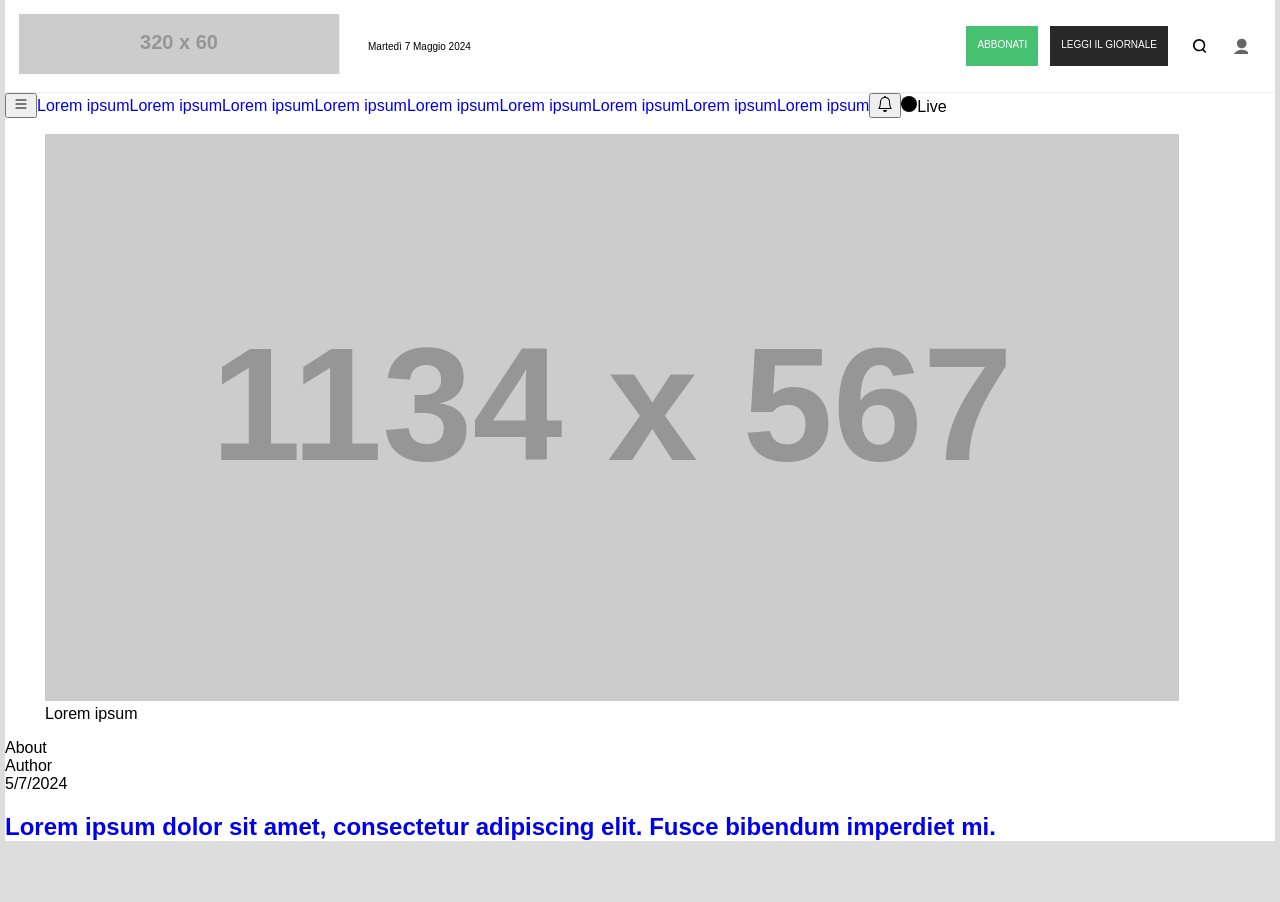
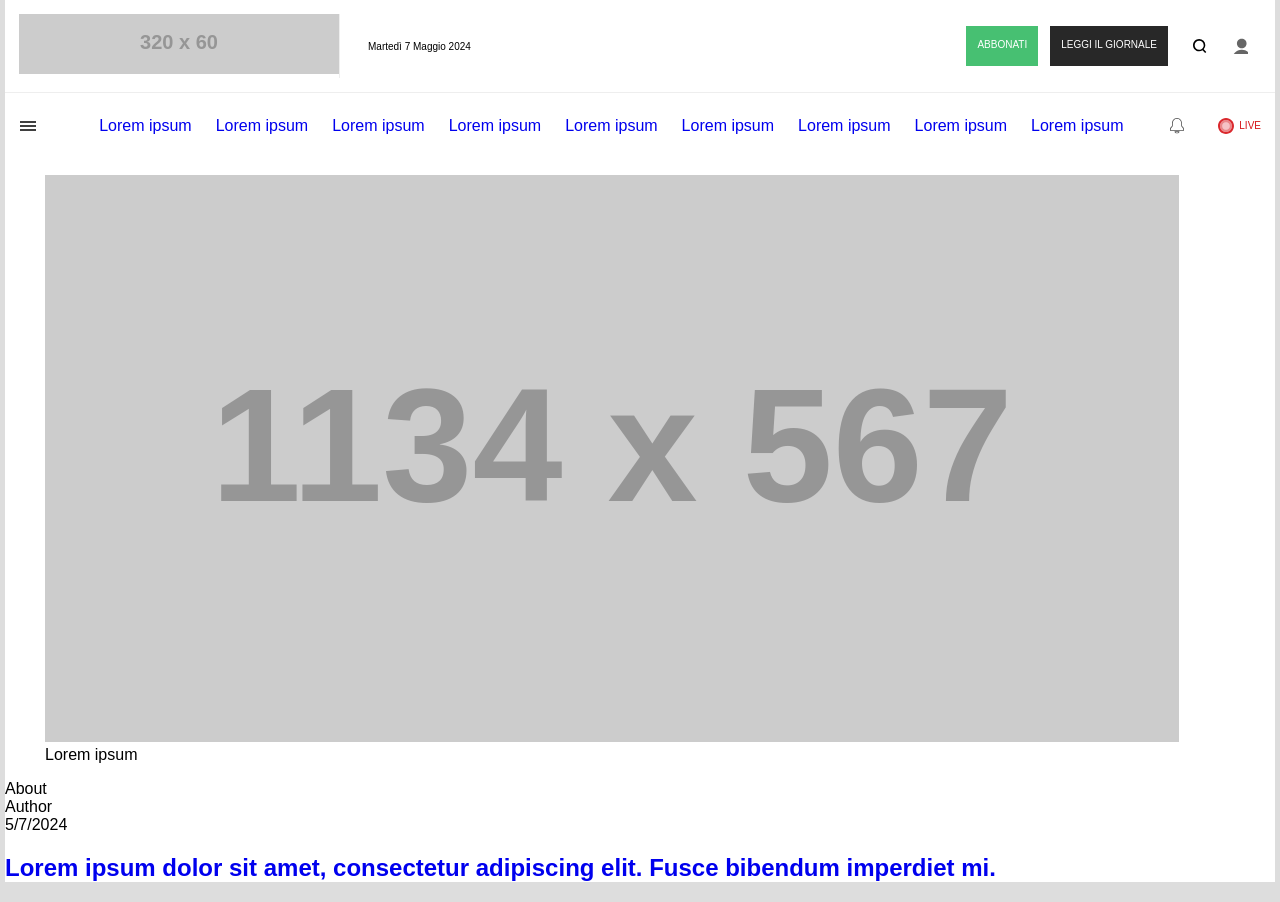
Before and after one commit to filippo-viti/elaborato-ppm, a React (Vite) app: page / in a window 1280 px wide. Before the commit the page ends 861 px from the top, so only its background shows below. Built offline with nearby package versions, Linux system fonts and the light colour scheme.

Commit message:
Styled navbar

```diff
--- a/src/App.css
+++ b/src/App.css
@@ -10,5 +10,5 @@ a {
 svg {
     height: 16px;
     width: 16px;
-    vertical-align: baseline;
+    vertical-align: middle;
 }
--- /dev/null
+++ b/src/components/buttons/IconButton.tsx
@@ -0,0 +1,14 @@
+import styled from "styled-components";
+
+export const IconButton = styled.button`
+    display: flex;
+    color: black;
+    width: 40px;
+    height: 40px;
+    text-align: center;
+    align-items: center;
+    justify-content: center;
+    border: none;
+    background-color: transparent;
+    cursor: pointer;
+`;
--- a/src/components/header/HeaderNavbar.tsx
+++ b/src/components/header/HeaderNavbar.tsx
@@ -1,15 +1,63 @@
 import styled from "styled-components";
+import {IconButton} from "../buttons/IconButton.tsx";
 
 const Navbar = styled.div`
     display: flex;
     align-items: center;
+    justify-content: space-between;
+    width: inherit;
+
+    ${IconButton} {
+        padding: 13px 8px 13px 14px;
+        margin-right: .5rem;
+    }
 `;
+
+const Nav = styled.nav`
+    display: flex;
+    justify-content: center;
+    align-items: center;
+`;
+
+const Ul = styled.ul`
+    display: flex;
+    flex-wrap: nowrap;
+    list-style-type: none;
+`;
+
+const Li = styled.li`
+    margin: .5rem 1.5rem .5rem 0;
+`;
+
+const ButtonGroup = styled.div`
+    display: flex;
+    padding: 0 14px 0 0;
+    align-items: center;
+`;
+
+const LiveButtonWrapper = styled.div`
+    padding: 0 0 0 .9rem;
+    display: inline-block;
+    font-size: 10px;
+    line-height: 20px;
+    text-transform: uppercase;
+`;
+
+const LiveButtonBadge = styled.svg`
+    width: 20px;
+    margin-right: .2rem;
+`;
+
+const A = styled.a`
+    color: #d61116;
+`;
+
 
 export default function HeaderNavbar() {
   return (
     <Navbar>
       <HamburgerButton/>
-      <NavLinks/>
+      <NavbarLinks/>
       <NavRightButtons/>
     </Navbar>
   );
@@ -17,61 +65,87 @@ export default function HeaderNavbar() {
 
 function HamburgerButton() {
   return (
-    <button>
-      <svg xmlns="http://www.w3.org/2000/svg" width="16" height="16" fill="currentColor" className="bi bi-list"
-           viewBox="0 0 16 16">
-        <path fillRule="evenodd"
-              d="M2.5 12a.5.5 0 0 1 .5-.5h10a.5.5 0 0 1 0 1H3a.5.5 0 0 1-.5-.5m0-4a.5.5 0 0 1 .5-.5h10a.5.5 0 0 1 0 1H3a.5.5 0 0 1-.5-.5m0-4a.5.5 0 0 1 .5-.5h10a.5.5 0 0 1 0 1H3a.5.5 0 0 1-.5-.5"/>
+    <IconButton>
+      <svg xmlns="http://www.w3.org/2000/svg" viewBox="0 0 24 14">
+        <path d="M0 12h24v2H0zM0 6h24v2H0zM0 0h24v2H0z"></path>
       </svg>
-    </button>
+    </IconButton>
   );
 }
 
-function NavLinks() {
+function NavbarLinks() {
   return (
-    <nav>
-      <a href={"#"}>Lorem ipsum</a>
-      <a href={"#"}>Lorem ipsum</a>
-      <a href={"#"}>Lorem ipsum</a>
-      <a href={"#"}>Lorem ipsum</a>
-      <a href={"#"}>Lorem ipsum</a>
-      <a href={"#"}>Lorem ipsum</a>
-      <a href={"#"}>Lorem ipsum</a>
-      <a href={"#"}>Lorem ipsum</a>
-      <a href={"#"}>Lorem ipsum</a>
-    </nav>
+    <Nav>
+      <Ul>
+        <Li><a href={"#"}>Lorem ipsum</a></Li>
+        <Li><a href={"#"}>Lorem ipsum</a></Li>
+        <Li><a href={"#"}>Lorem ipsum</a></Li>
+        <Li><a href={"#"}>Lorem ipsum</a></Li>
+        <Li><a href={"#"}>Lorem ipsum</a></Li>
+        <Li><a href={"#"}>Lorem ipsum</a></Li>
+        <Li><a href={"#"}>Lorem ipsum</a></Li>
+        <Li><a href={"#"}>Lorem ipsum</a></Li>
+        <Li><a href={"#"}>Lorem ipsum</a></Li>
+      </Ul>
+    </Nav>
   );
 }
 
 function NavRightButtons() {
   return (
-    <div>
+    <ButtonGroup>
       <NotificationsButton/>
       <LiveButton/>
-    </div>
+    </ButtonGroup>
   );
 }
 
 function NotificationsButton() {
   return (
-    <button>
-      <svg xmlns="http://www.w3.org/2000/svg" width="16" height="16" fill="currentColor" className="bi bi-bell"
-           viewBox="0 0 16 16">
-        <path
-          d="M8 16a2 2 0 0 0 2-2H6a2 2 0 0 0 2 2M8 1.918l-.797.161A4 4 0 0 0 4 6c0 .628-.134 2.197-.459 3.742-.16.767-.376 1.566-.663 2.258h10.244c-.287-.692-.502-1.49-.663-2.258C12.134 8.197 12 6.628 12 6a4 4 0 0 0-3.203-3.92zM14.22 12c.223.447.481.801.78 1H1c.299-.199.557-.553.78-1C2.68 10.2 3 6.88 3 6c0-2.42 1.72-4.44 4.005-4.901a1 1 0 1 1 1.99 0A5 5 0 0 1 13 6c0 .88.32 4.2 1.22 6"/>
+    <IconButton>
+      <svg xmlns="http://www.w3.org/2000/svg" width="15" height="17" viewBox="0 0 15 17" fill="white">
+        <g clipPath="url(#clip0_401_3269)">
+          <path
+            d="M13.64 9.42C13.05 8.91 12.72 8.18 12.72 7.4V5.22C12.72 2.34 10.38 0 7.5 0C4.62 0 2.28 2.34 2.28 5.22V7.4C2.28 8.18 1.94 8.91 1.36 9.42C0.5 10.17 0 11.25 0 12.39C0 13.14 0.61 13.75 1.36 13.75H13.64C14.39 13.75 15 13.14 15 12.39C15 11.25 14.51 10.17 13.64 9.42ZM13.1 10.07C13.77 10.66 14.15 11.5 14.15 12.39C14.15 12.67 13.92 12.9 13.64 12.9H1.36C1.08 12.9 0.85 12.67 0.85 12.39C0.85 11.49 1.24 10.64 1.92 10.06C2.69 9.39 3.14 8.42 3.14 7.4V5.22C3.13 2.81 5.09 0.85 7.5 0.85C9.91 0.85 11.87 2.81 11.87 5.22V7.4C11.87 8.42 12.31 9.39 13.1 10.07Z"
+            fill="#555555"></path>
+          <path
+            d="M9.65001 14.05H5.35001C5.20001 14.05 5.06001 14.12 4.96001 14.24C4.87001 14.36 4.83001 14.5 4.86001 14.65C5.10001 15.78 6.21001 16.59 7.50001 16.59C8.79001 16.59 9.89001 15.77 10.13 14.64C10.16 14.5 10.13 14.35 10.03 14.23C9.93001 14.11 9.79001 14.04 9.64001 14.04L9.65001 14.05ZM9.14001 14.9C8.83001 15.41 8.20001 15.75 7.51001 15.75C6.82001 15.75 6.18001 15.42 5.87001 14.9H9.15001H9.14001Z"
+            fill="#555555"></path>
+        </g>
+        <defs>
+          <clipPath id="clip0_401_3269">
+            <rect width="15" height="16.59" fill="white"></rect>
+          </clipPath>
+        </defs>
       </svg>
-    </button>
+    </IconButton>
   );
 }
 
 function LiveButton() {
   return (
-    <a>
-      <svg xmlns="http://www.w3.org/2000/svg" width="16" height="16" fill="currentColor" className="bi bi-circle-fill"
-           viewBox="0 0 16 16">
-        <circle cx="8" cy="8" r="8"/>
-      </svg>
-      Live
-    </a>
+    <LiveButtonWrapper>
+      <A>
+        <LiveButtonBadge xmlns="http://www.w3.org/2000/svg" width="20" height="20" viewBox="0 0 20 20" fill="none">
+          <g clipPath="url(#clip0_832_5029)">
+            <path opacity="0.9"
+                  d="M10 -0.00244141C4.477 -0.00244141 0 4.47506 0 9.99756C0 15.5201 4.477 19.9976 10 19.9976C15.523 19.9976 20 15.5206 20 9.99756C20 4.47456 15.523 -0.00244141 10 -0.00244141ZM10 17.5081C5.852 17.5081 2.4895 14.1456 2.4895 9.99756C2.4895 5.84956 5.852 2.48706 10 2.48706C14.148 2.48706 17.5105 5.84956 17.5105 9.99756C17.5105 14.1456 14.148 17.5081 10 17.5081Z"
+                  fill="#D61116"></path>
+            <path opacity="0.5"
+                  d="M10 2.48706C5.852 2.48706 2.4895 5.84956 2.4895 9.99756C2.4895 14.1456 5.852 17.5081 10 17.5081C14.148 17.5081 17.5105 14.1456 17.5105 9.99756C17.5105 5.84956 14.148 2.48706 10 2.48706ZM10 14.7611C7.369 14.7611 5.2365 12.6286 5.2365 9.99756C5.2365 7.36656 7.369 5.23406 10 5.23406C12.631 5.23406 14.7635 7.36656 14.7635 9.99756C14.7635 12.6286 12.631 14.7611 10 14.7611Z"
+                  fill="#D61116"></path>
+            <path opacity="0.25"
+                  d="M10 14.7611C12.6308 14.7611 14.7635 12.6284 14.7635 9.99763C14.7635 7.36682 12.6308 5.23413 10 5.23413C7.3692 5.23413 5.23651 7.36682 5.23651 9.99763C5.23651 12.6284 7.3692 14.7611 10 14.7611Z"
+                  fill="#D61116"></path>
+          </g>
+          <defs>
+            <clipPath id="clip0_832_5029">
+              <rect width="20" height="20" fill="white"></rect>
+            </clipPath>
+          </defs>
+        </LiveButtonBadge>
+        Live
+      </A>
+    </LiveButtonWrapper>
   );
 }
--- a/src/components/header/HeaderTopButtons.tsx
+++ b/src/components/header/HeaderTopButtons.tsx
@@ -1,38 +1,25 @@
 import {Button} from "../buttons/Button.tsx";
 import styled from "styled-components";
-
-const IconButton = styled.button`
-    display: flex;
-    color: black;
-    width: 40px;
-    height: 40px;
-    text-align: center;
-    align-items: center;
-    justify-content: center;
-    border: none;
-    background-color: transparent;
-    cursor: pointer;
-`;
+import {IconButton} from "../buttons/IconButton.tsx";
 
 const ButtonGroup = styled.div`
     display: flex;
     padding-right: 15px;
 `;
 
-export function HeaderTopButtons() {
-  return (
-    <ButtonGroup>
-      <Button $btnColor={"#47C072"} $btnHover={"#C6EBD4"} as={"a"}>Abbonati</Button>
-      <Button $btnColor={"#282828"} $btnHover={"#BDBDBD"} as={"a"}>Leggi il giornale</Button>
-      <IconButton>
+function SearchButton() {
+  return <IconButton>
     <svg xmlns="http://www.w3.org/2000/svg" viewBox="0 0 16 16">
       <path d="M14.301 13.91l-2.57-2.627a6.173 6.173 0 001.592-4.107A6.178 6.178 0 007.148 1C3.738 1 1 3.766 1
             7.176c0 3.409 2.766 6.175 6.148 6.175 1.23 0 2.375-.363 3.353-1.006L13.156 15l1.145-1.09zM2.65 7.176a4.526
             4.526 0 014.527-4.527c2.487 0 4.527 2.04 4.527 4.527s-2.04 4.527-4.527 4.527c-2.515-.028-4.527-2.04-4.527-4.527z">
       </path>
     </svg>
-      </IconButton>
-      <IconButton>
+  </IconButton>;
+}
+
+function ProfileButton() {
+  return <IconButton>
     <svg xmlns={"https://www.w3.org/2000/svg"} viewBox="0 0 32 32">
       <path
         d="M24.998 16.5416C28.0433 13.4964 28.0433 8.55912 24.998 5.5139C21.9528 2.46867 17.0155 2.46867 13.9703 5.51389C10.9251 8.55912 10.9251 13.4964 13.9703 16.5416C17.0155 19.5868 21.9528 19.5868 24.998 16.5416Z"
@@ -47,7 +34,16 @@ export function HeaderTopButtons() {
         d="M34.2577 50H4.71023C2.11313 50 0 47.8868 0 45.2897V42.9423C0 40.3504 0.50299 37.8314 1.49562 35.4549C2.45507 33.1572 3.82848 31.0898 5.57863 29.3101C9.18496 25.6427 13.9935 23.5943 19.1198 23.5433C19.3621 23.5409 19.6062 23.5409 19.849 23.5433C24.9748 23.5947 29.7837 25.6427 33.3897 29.3101C35.1398 31.0902 36.5136 33.1576 37.4727 35.4549C38.4649 37.8314 38.9683 40.3509 38.9683 42.9423V45.2897C38.9683 47.8868 36.8548 50 34.2577 50ZM19.484 27.1816C19.3747 27.1816 19.2654 27.182 19.1562 27.1832C10.6009 27.2686 3.64072 34.338 3.64072 42.9419V45.2893C3.64072 45.8793 4.12064 46.3588 4.71023 46.3588H34.2577C34.8477 46.3588 35.3276 45.8789 35.3276 45.2893V42.9419C35.3276 34.338 28.3674 27.2686 19.8121 27.1832C19.7029 27.182 19.5936 27.1816 19.484 27.1816Z"
         fill="#666666"></path>
     </svg>
-      </IconButton>
+  </IconButton>;
+}
+
+export function HeaderTopButtons() {
+  return (
+    <ButtonGroup>
+      <Button $btnColor={"#47C072"} $btnHover={"#C6EBD4"} as={"a"}>Abbonati</Button>
+      <Button $btnColor={"#282828"} $btnHover={"#BDBDBD"} as={"a"}>Leggi il giornale</Button>
+      <SearchButton/>
+      <ProfileButton/>
     </ButtonGroup>
   );
 }
```
Lines whose indentation alone changed are shown as unchanged.
